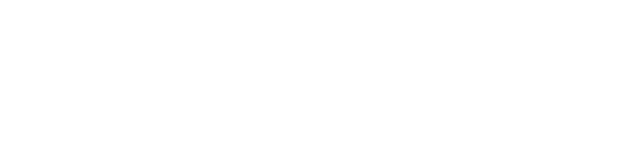
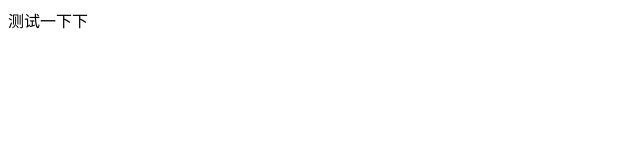
Before and after one commit to kingdhl/test, a plain HTML site: page 1.html in a window 1280 px wide. Shown: the full height of the page, 0-640 px from the left. Drawn offline with Linux system fonts and the light colour scheme.

Commit message:
修改内容

```diff
--- a/1.html
+++ b/1.html
@@ -5,6 +5,6 @@
 	<title>Document</title>
 </head>
 <body>
-
+	测试一下下
 </body>
 </html>
```
